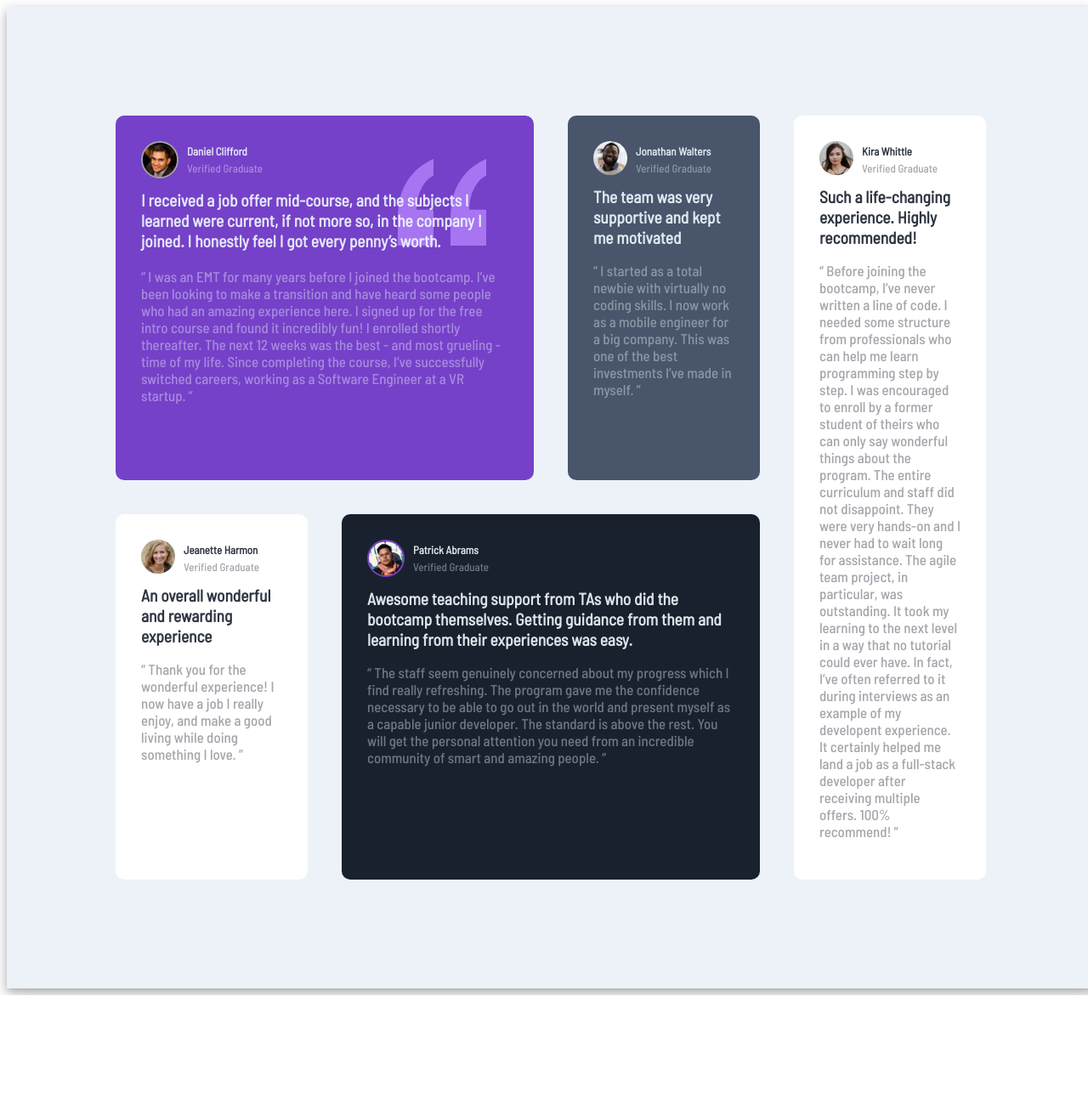
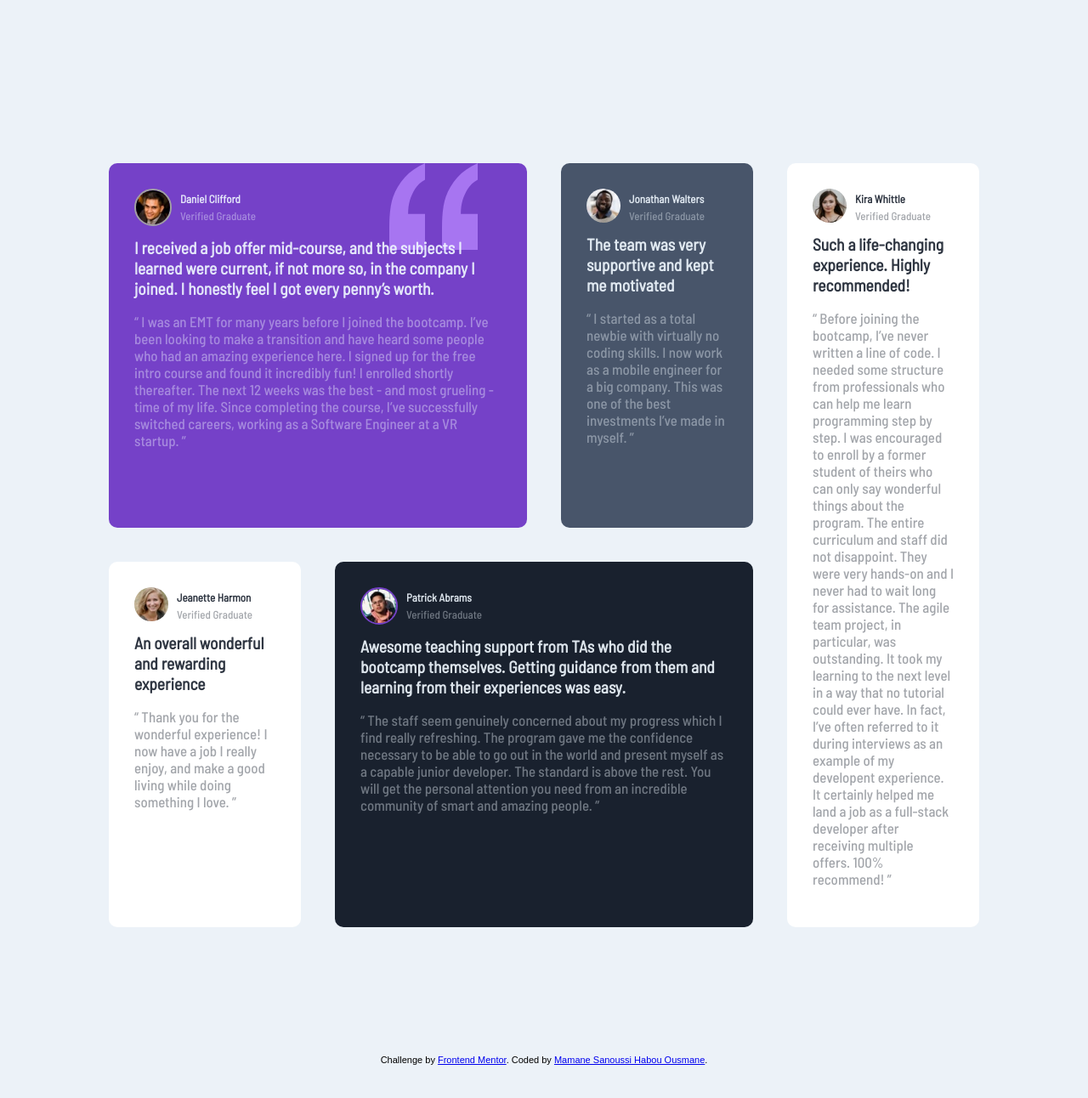
Before and after one commit to OusmaneM15/Testimonial, a plain HTML site: page index.html in a window 1280 px wide. Shown: the whole page at 85% size. Before the commit the page ends 1171 px from the top, so only its background shows below. Drawn offline with Linux system fonts and the light colour scheme.

Commit message:
corrections

```diff
--- a/index.html
+++ b/index.html
@@ -32,7 +32,7 @@
         I received a job offer mid-course, and the subjects I learned were current, if not more so,
         in the company I joined. I honestly feel I got every penny’s worth.
       </h1>
-      <div class="quotes"> <img src="images/bg-pattern-quotation.svg"></div>
+
       <p class="reglages2">“ I was an EMT for many years before I joined the bootcamp. I’ve been looking to make a
         transition and have heard some people who had an amazing experience here. I signed up
         for the free intro course and found it incredibly fun! I enrolled shortly thereafter.
@@ -121,7 +121,10 @@
     </div>
 
   </div>
-
+  <div class="attribution">
+    Challenge by <a href="https://www.frontendmentor.io?ref=challenge" target="_blank">Frontend Mentor</a>.
+    Coded by <a href="mailto:davidrhyne@att.net">Mamane Sanoussi Habou Ousmane</a>.
+  </div>
 </body>
 
 </html>
--- a/style.css
+++ b/style.css
@@ -1,17 +1,14 @@
 body {
-    align-items: center;
-    width: 75vw;
-    height: 60vh;
-    justify-content: center;
-    display: flex;
-    padding: 10%;
-    overflow-x: hidden;
-
-
+    font-family: 'Barlow Semi Condensed', sans-serif;
+    font-size: 1rem;
+    font-weight: 500;
+    color: black;
+    background-color: hsl(210, 46%, 95%);
+    margin: 4em auto;
 }
 
 .container {
-    background-color: hsl(210, 46%, 95%);
+
     display: grid;
     grid-template-columns: 1fr 1fr 1fr 1fr;
     grid-template-rows: 1fr 1fr;
@@ -20,7 +17,7 @@ body {
     align-items: normal;
     padding: 10%;
     height: 100%;
-    box-shadow: 0 4px 8px 0 rgba(0, 0, 0, 0.2), 0 6px 20px 0 rgba(0, 0, 0, 0.19);
+
 }
 
 @font-face {
@@ -44,6 +41,9 @@ body {
     border-radius: 10px;
     padding: 30px;
     color: aliceblue;
+    background-image: url(images/bg-pattern-quotation.svg);
+    background-repeat: no-repeat;
+    background-position: 85% 0%;
 
 }
 
@@ -146,7 +146,7 @@ h1.reglages {
     font-size: 150%;
     font-family: detaiils;
     z-index: 1/1;
-    margin-bottom: 10%;
+
 
 }
 
@@ -160,7 +160,7 @@ p.reglages2 {
     opacity: 40%;
     font-size: 130%;
     font-family: citation;
-    margin-top: 5%;
+
 }
 
 @media (max-width: 375px) {
@@ -181,11 +181,7 @@ p.reglages2 {
         margin-bottom: 20px;
     }
 
-    .quotes {
-        margin-left: 70%;
-        margin-top: -15%;
-        margin-bottom: -20%;
-    }
+
 }
 
 @media (max-width:1440px) {
@@ -195,16 +191,14 @@ p.reglages2 {
         padding: 0%;
     }
 
-    .quotes {
-        display: block;
-        margin-left: 50%;
-        margin-top: -15%;
-    }
+
 }
 
-.quotes {
 
-    margin-left: 70%;
-    margin-top: -35%;
-    z-index: -1/1;
+.attribution{
+    font-size: 11px;
+    text-align: center;
+    color: black;
+    width: 400px;
+    margin: 2em auto;
 }
```
